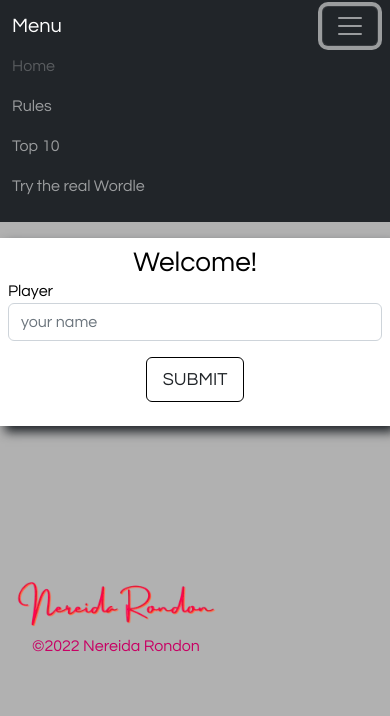
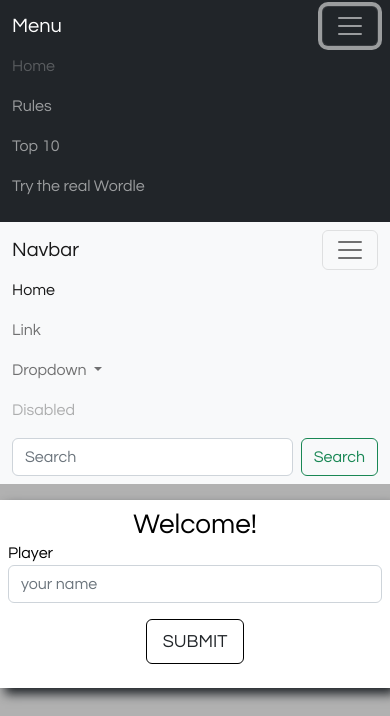
Before and after one commit to NereidaRondon/Game-Kinda, a website: page index.html in a window 390 px wide. Both pictures are taken after a click on the button 350 px from the left and 154 px from the top of the page. Shown: the part 128-844 px from the top of the page. Drawn offline with nearby package versions, Linux system fonts and the light colour scheme.

Commit message:
Revert "bootstrap is working without CDNs"
This reverts commit 5a56c0fea0824c6a1efd9121bf8d33b0b764ebb4.

```diff
--- a/index.html
+++ b/index.html
@@ -67,6 +67,74 @@
             </div>
         </nav>
 
+<!--  -->
+ <nav class="navbar navbar-expand-lg navbar-light bg-light">
+      <div class="container-fluid">
+        <a class="navbar-brand" href="#">Navbar</a>
+        <button
+          class="navbar-toggler"
+          type="button"
+          data-bs-toggle="collapse"
+          data-bs-target="#navbarSupportedContent"
+          aria-controls="navbarSupportedContent"
+          aria-expanded="false"
+          aria-label="Toggle navigation"
+        >
+          <span class="navbar-toggler-icon"></span>
+        </button>
+        <div class="collapse navbar-collapse" id="navbarSupportedContent">
+          <ul class="navbar-nav me-auto mb-2 mb-lg-0">
+            <li class="nav-item">
+              <a class="nav-link active" aria-current="page" href="#">Home</a>
+            </li>
+            <li class="nav-item">
+              <a class="nav-link" href="#">Link</a>
+            </li>
+            <li class="nav-item dropdown">
+              <a
+                class="nav-link dropdown-toggle"
+                href="#"
+                id="navbarDropdown"
+                role="button"
+                data-bs-toggle="dropdown"
+                aria-expanded="false"
+              >
+                Dropdown
+              </a>
+              <ul class="dropdown-menu" aria-labelledby="navbarDropdown">
+                <li><a class="dropdown-item" href="#">Action</a></li>
+                <li><a class="dropdown-item" href="#">Another action</a></li>
+                <li><hr class="dropdown-divider" /></li>
+                <li>
+                  <a class="dropdown-item" href="#">Something else here</a>
+                </li>
+              </ul>
+            </li>
+            <li class="nav-item">
+              <a
+                class="nav-link disabled"
+                href="#"
+                tabindex="-1"
+                aria-disabled="true"
+                >Disabled</a
+              >
+            </li>
+          </ul>
+          <form class="d-flex">
+            <input
+              class="form-control me-2"
+              type="search"
+              placeholder="Search"
+              aria-label="Search"
+            />
+            <button class="btn btn-outline-success" type="submit">
+              Search
+            </button>
+          </form>
+        </div>
+      </div>
+    </nav>
+
         <!---------------------FORM------------------------------->
         <div class="space form-bg">
             <form onsubmit="return false">
```
Also changed, not shown: game.html (+10 -4 lines), rules.html (+19 -2 lines).
